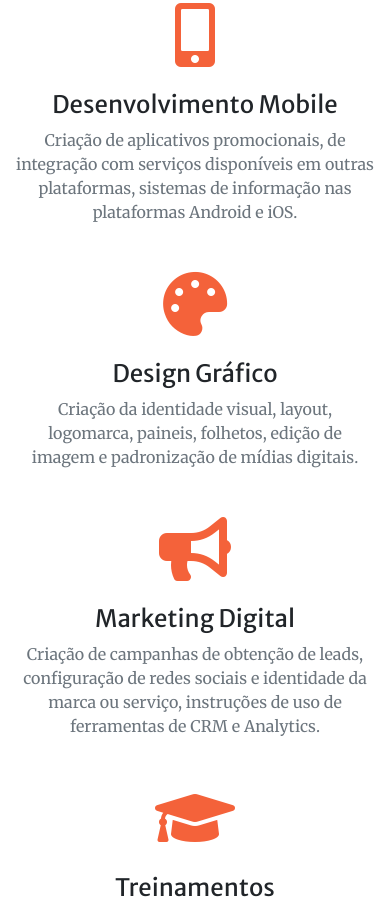
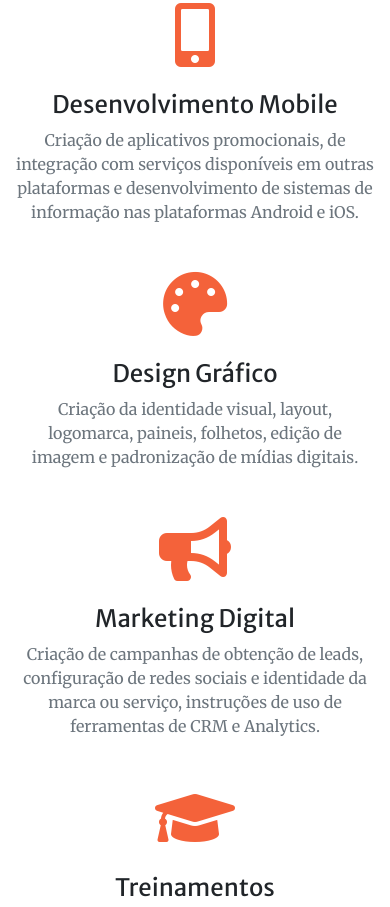
Before and after one commit to tsortbr/tsort.github.io, a website with bundled scripts: page index.html in a window 390 px wide. Shown: the part 1960-2867 px from the top of the page. Built offline with nearby package versions, Linux system fonts and the light colour scheme.

Commit message:
Alteracao do texto do servico Desenvolvimento Mobile

```diff
--- a/index.html
+++ b/index.html
@@ -136,8 +136,8 @@
 						<h3 class="h4 mb-2">Desenvolvimento Mobile</h3>
 						<p class="text-muted mb-0">
 							Criação de aplicativos promocionais, de integração com serviços
-							disponíveis em outras plataformas, sistemas de informação nas
-							plataformas Android e iOS.
+							disponíveis em outras plataformas e desenvolvimento de sistemas
+							de informação nas plataformas Android e iOS.
 						</p>
 					</div>
 				</div>
```
